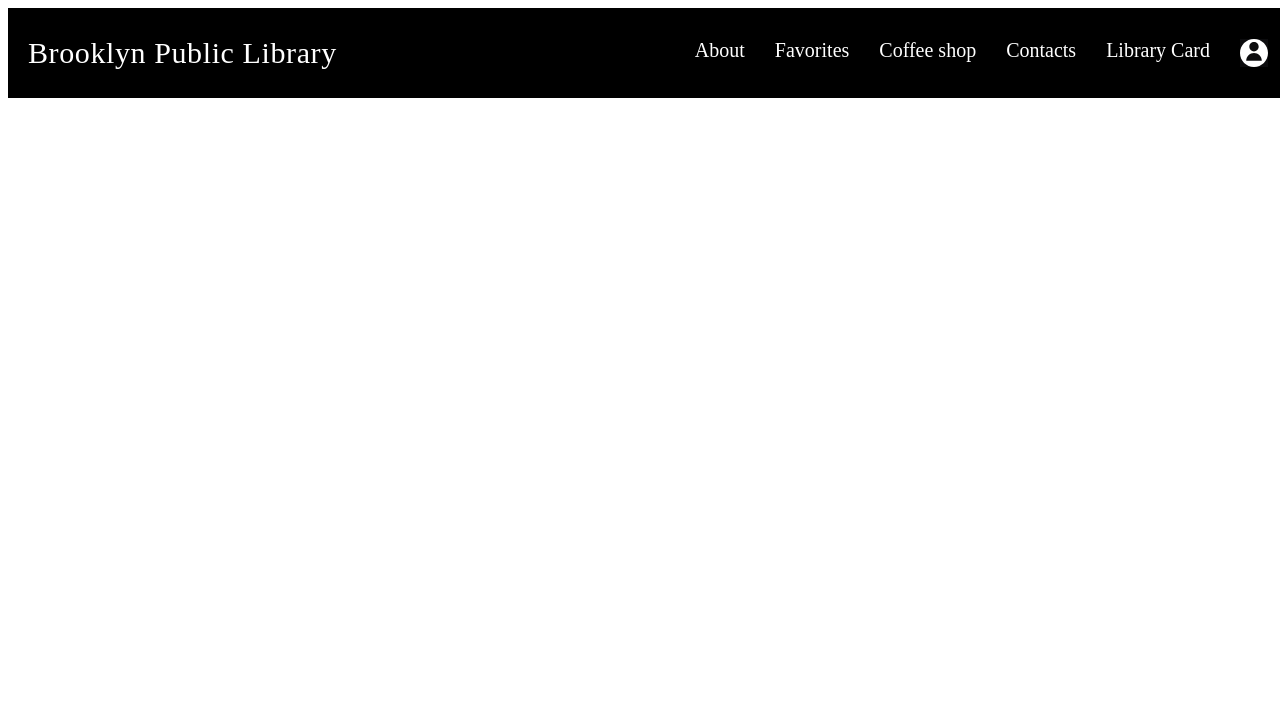
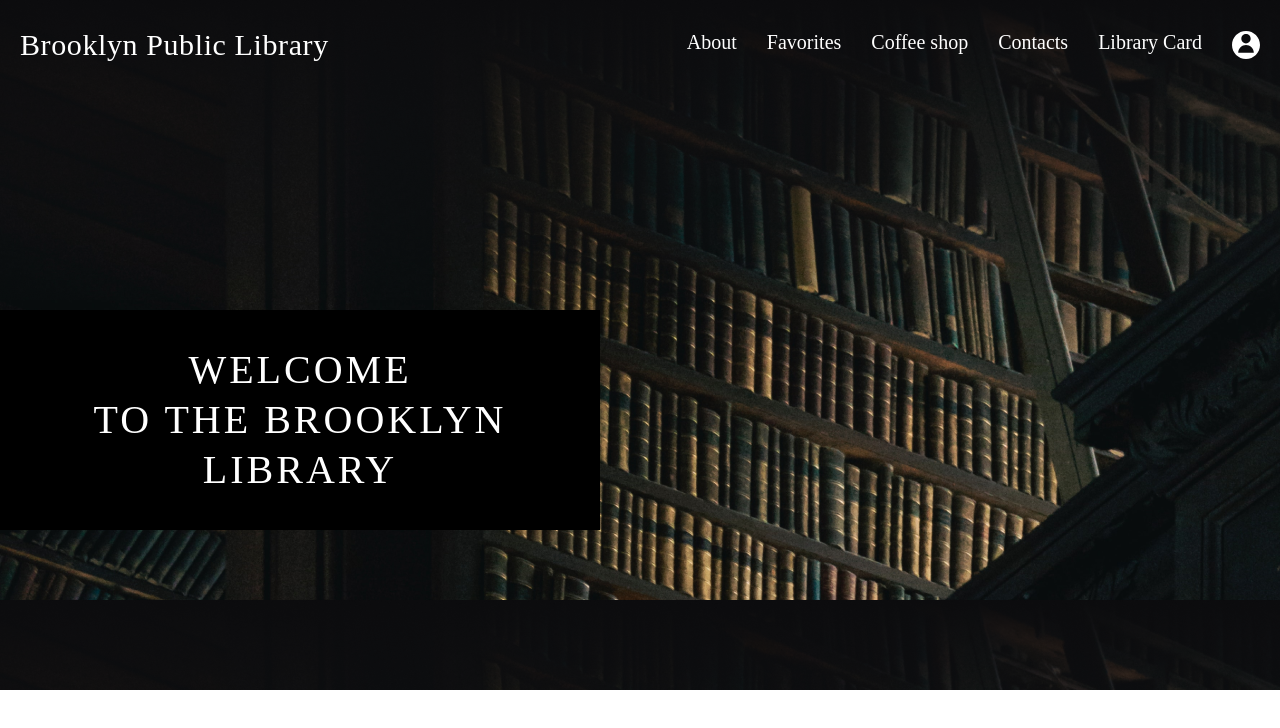
Before and after one commit to irina-dzikun/library, a React app: page / in a window 1280 px wide. Built offline with nearby package versions, Linux system fonts and the light colour scheme.

Commit message:
Add Welcome

```diff
--- a/src/components/Header/style.module.css
+++ b/src/components/Header/style.module.css
@@ -7,8 +7,6 @@
   justify-content: space-between;
   box-sizing: border-box;
   color: #fff;
-  position: absolute;
-  background-color: rgb(0, 0, 0);
 }
 
 .title_text {
--- a/src/components/MainPage/index.js
+++ b/src/components/MainPage/index.js
@@ -1,11 +1,20 @@
 import React from "react";
+
+import styles from "./style.module.css";
 
 import Header from "../Header";
 
 const MainPage = () => {
   return (
     <div>
-      <Header></Header>
+      <div className={styles.container_main}>
+        <Header></Header>
+        <div className={styles.welcome_box}>
+          <div className={styles.welcome_text}>
+            Welcome<br></br> to the Brooklyn Library
+          </div>
+        </div>
+      </div>
     </div>
   );
 };
--- a/src/components/MainPage/style.module.css
+++ b/src/components/MainPage/style.module.css
@@ -5,3 +5,31 @@
   width: 100%;
   margin: 0;
 }
+
+.container_main {
+  display: flex;
+  flex-direction: column;
+  background: url("../../images/image-welcome.png");
+  width: 100%;
+  padding-bottom: 160px;
+}
+
+.welcome_box {
+  margin-top: 220px;
+  padding: 35px 40px;
+  width: 520px;
+  height: 150px;
+  background-color: rgb(0, 0, 0);
+}
+
+.welcome_text {
+  display: flex;
+  align-items: center;
+  justify-content: center;
+  color: #fff;
+  text-align: center;
+  font-size: 40px;
+  line-height: 50px;
+  letter-spacing: 3px;
+  text-transform: uppercase;
+}
```
Also changed, not shown: src/images/image-welcome.png (added).
